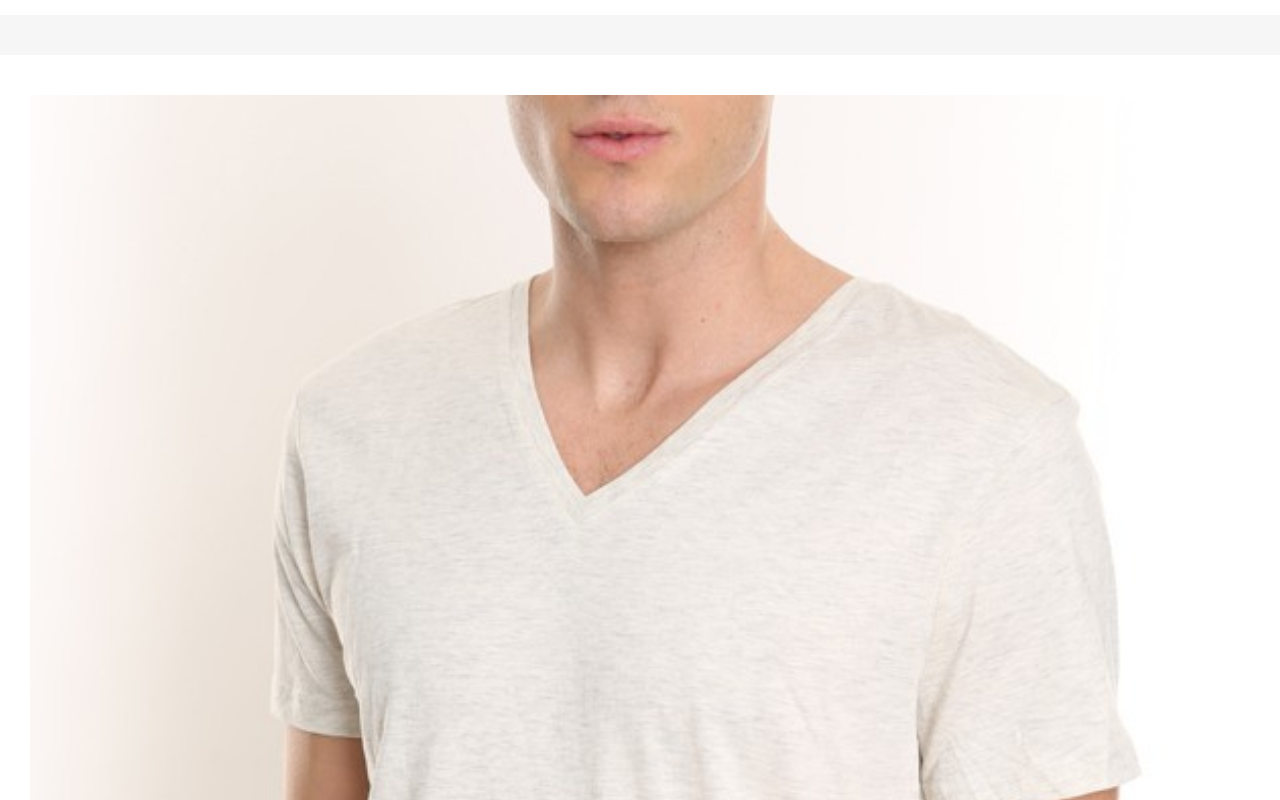
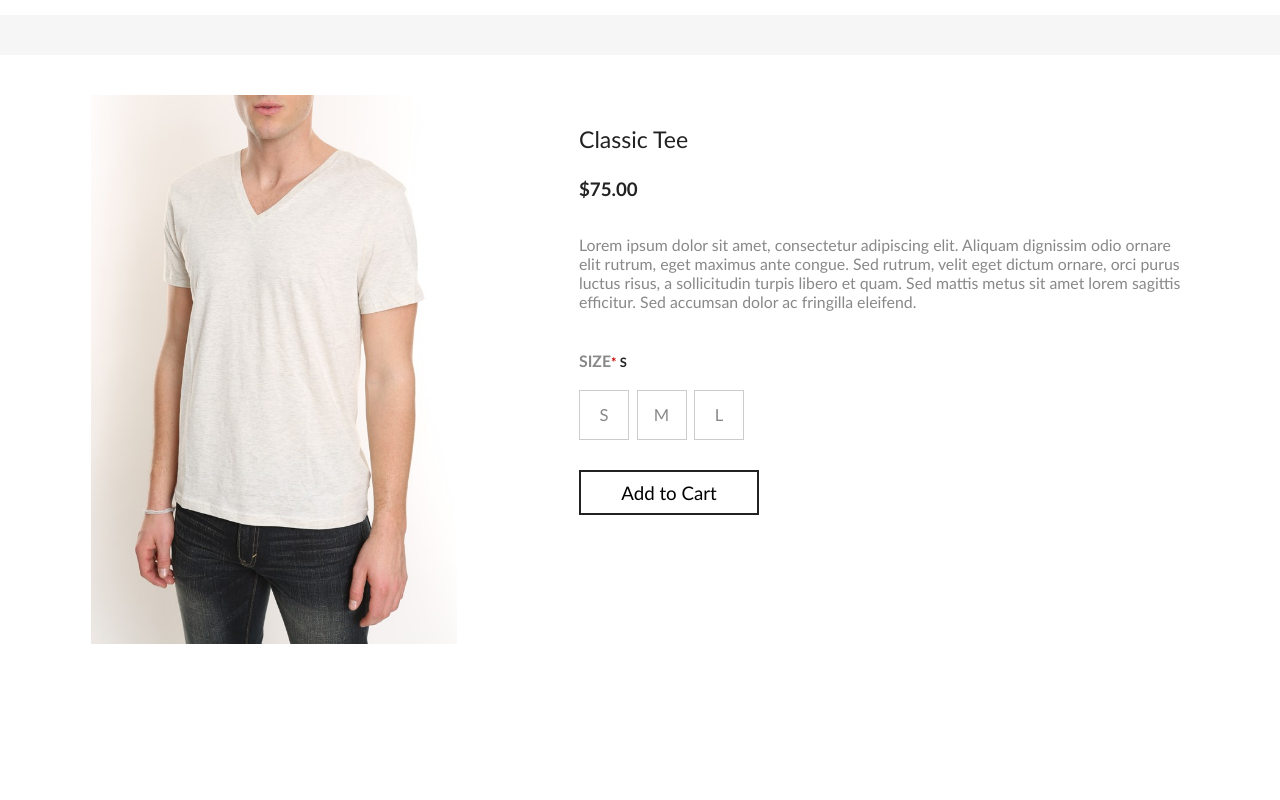
Before and after one commit to ccthompson-it/mr-tech-test, a React (Create React App) app: page / in a window 1280 px wide. Shown: the top 800 px of the page. Built offline with nearby package versions, Linux system fonts and the light colour scheme.

Commit message:
added styling for larger screens

```diff
--- a/src/styles.css
+++ b/src/styles.css
@@ -2,6 +2,7 @@
   margin: 0;
   box-sizing: border-box;
   font-family: "Trebuchet MS", Helvetica, sans-serif;
+  font-size: 1rem;
 }
 
 .text-light {
@@ -36,6 +37,8 @@ button:focus {
 #card-box {
   width: 100%;
   padding: 40px 30px;
+  display: flex;
+  flex-direction: column;
 }
 
 #card-image {
@@ -46,20 +49,24 @@ button:focus {
 #card-header {
   margin-top: 30px;
   font-weight: lighter;
+  font-size: 1.6rem;
 }
 
 #card-price {
   margin-top: 25px;
   font-size: bolder;
+  font-size: 1.3rem;
 }
 
 #card-text {
   margin-top: 35px;
+  font-size: 1.1rem;
 }
 
 #card-size {
   margin-top: 40px;
   font-weight: bold;
+  font-size: 1.1rem;
 }
 
 #card-buttons {
@@ -98,3 +105,27 @@ button:focus {
   color: white;
   transition: ease-in-out .2s;
 }
+
+@media only screen and (min-width: 750px) {
+  * {
+    font-size: 0.9rem;
+  }
+
+  #card-box {
+    flex-direction: row;
+    justify-content: space-around;
+  }
+
+  #card-image {
+    width: 50%;
+  }
+  #card-body{
+    width: 50%;
+  }
+}
+
+@media only screen and (min-width: 1050px) {
+  #card-image {
+    width: 30%;
+  }
+}
```
